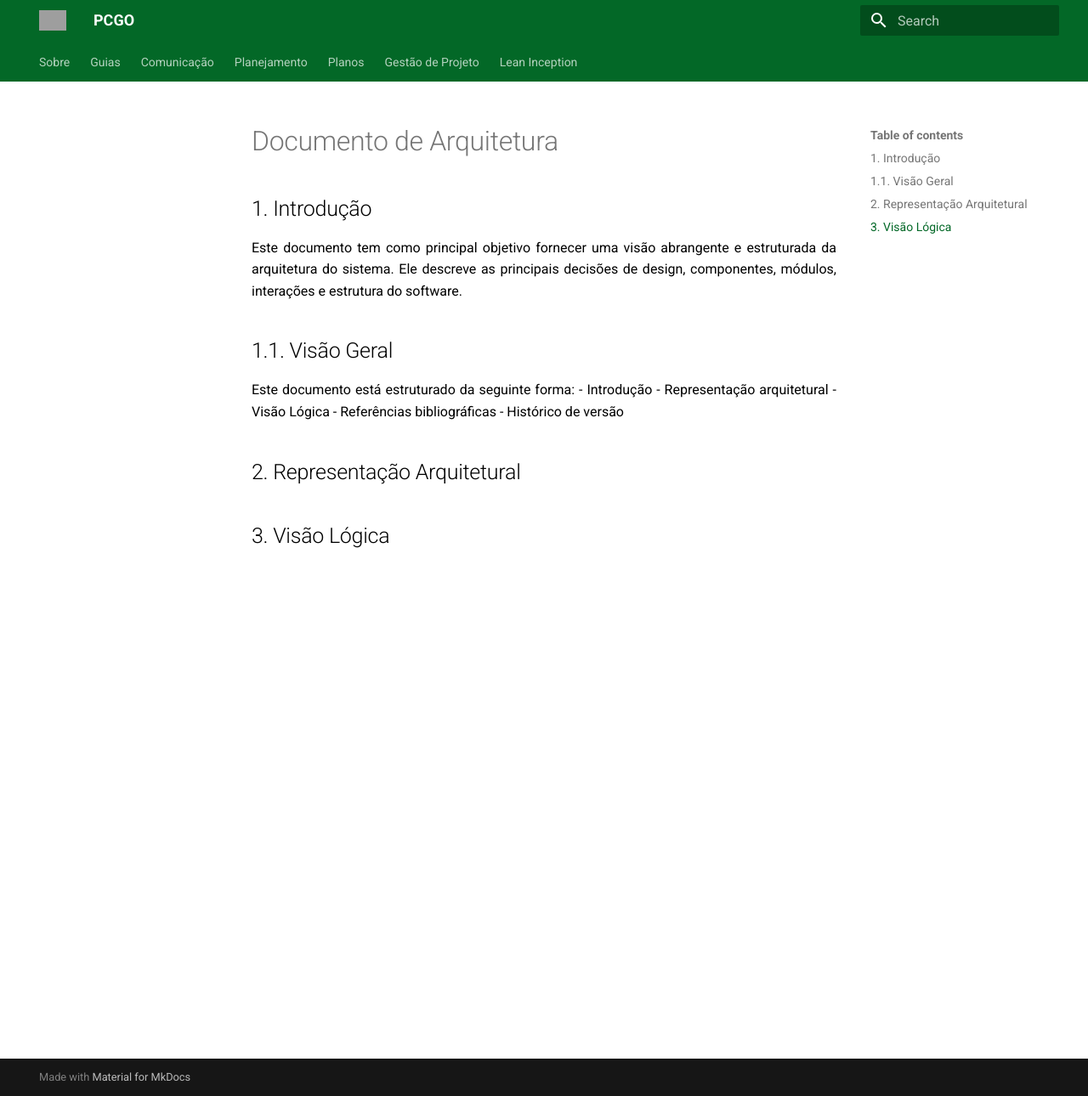
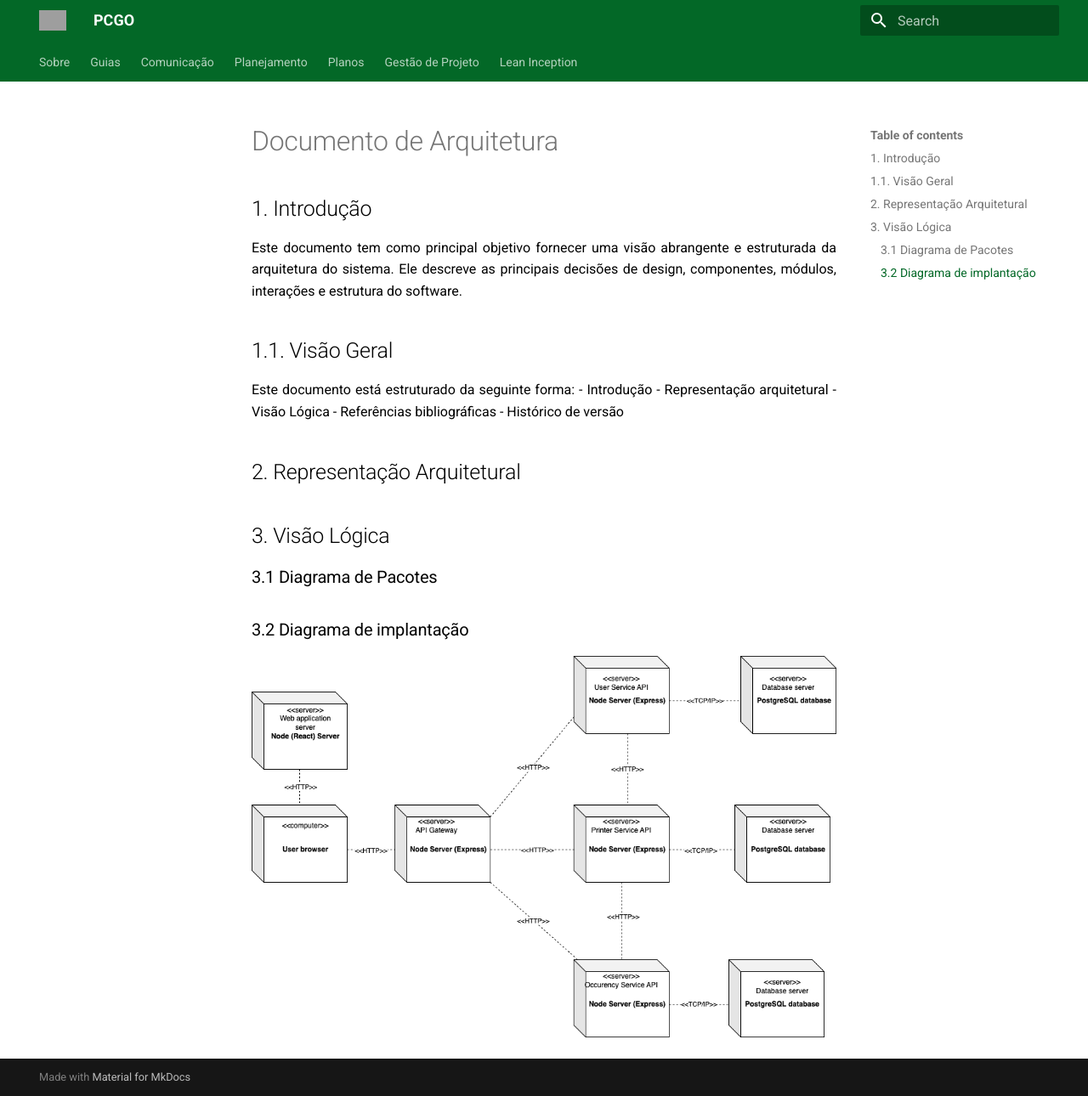
Before and after one commit to fga-eps-mds/2023.2-PrintGo-Doc, an MkDocs documentation site: the page built from docs/Arquitetura/documentoArquitetura.md, in a window 1280 px wide and 1290 px high. Shown: the whole window at 85% size. Built offline with MkDocs 1.6.1 and Material for MkDocs 9.7.7, drawn with Linux system fonts in a browser that asks for light colours; grey boxes are pictures that could not be loaded.

Commit message:
:bulb:(#140) Adicionando diagrama de implantação no doc de arquitetura

```diff
--- a/docs/Arquitetura/documentoArquitetura.md
+++ b/docs/Arquitetura/documentoArquitetura.md
@@ -14,3 +14,7 @@ Este documento está estruturado da seguinte forma:
 ## 2. Representação Arquitetural
 
 ## 3. Visão Lógica
+### 3.1 Diagrama de Pacotes
+
+### 3.2 Diagrama de implantação
+![Diagrama de Implantação](../assets/arquitetura/diagrama-implantacao.png)
```
Also changed, not shown: docs/assets/arquitetura/diagrama-implantacao.png (added).
